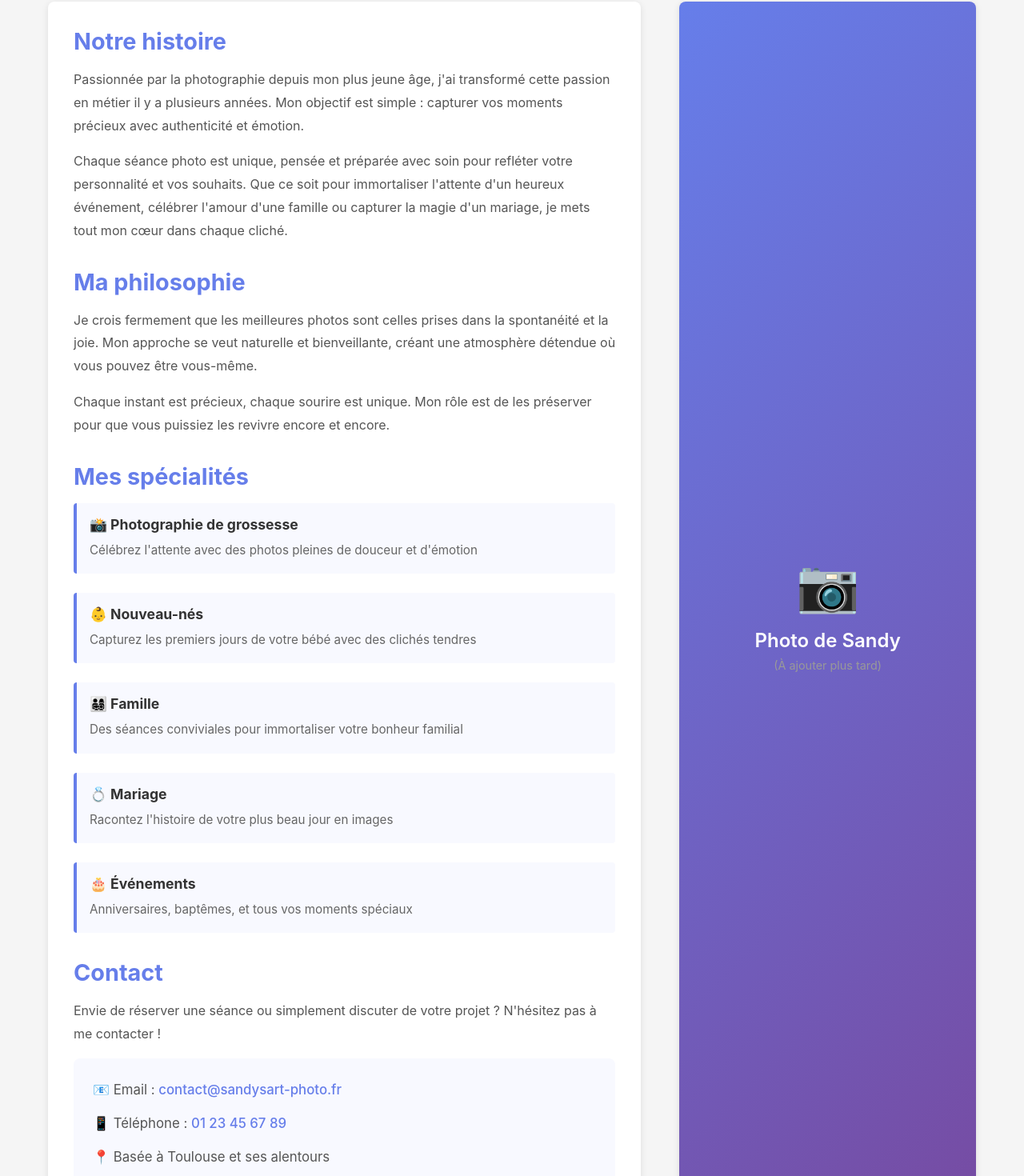
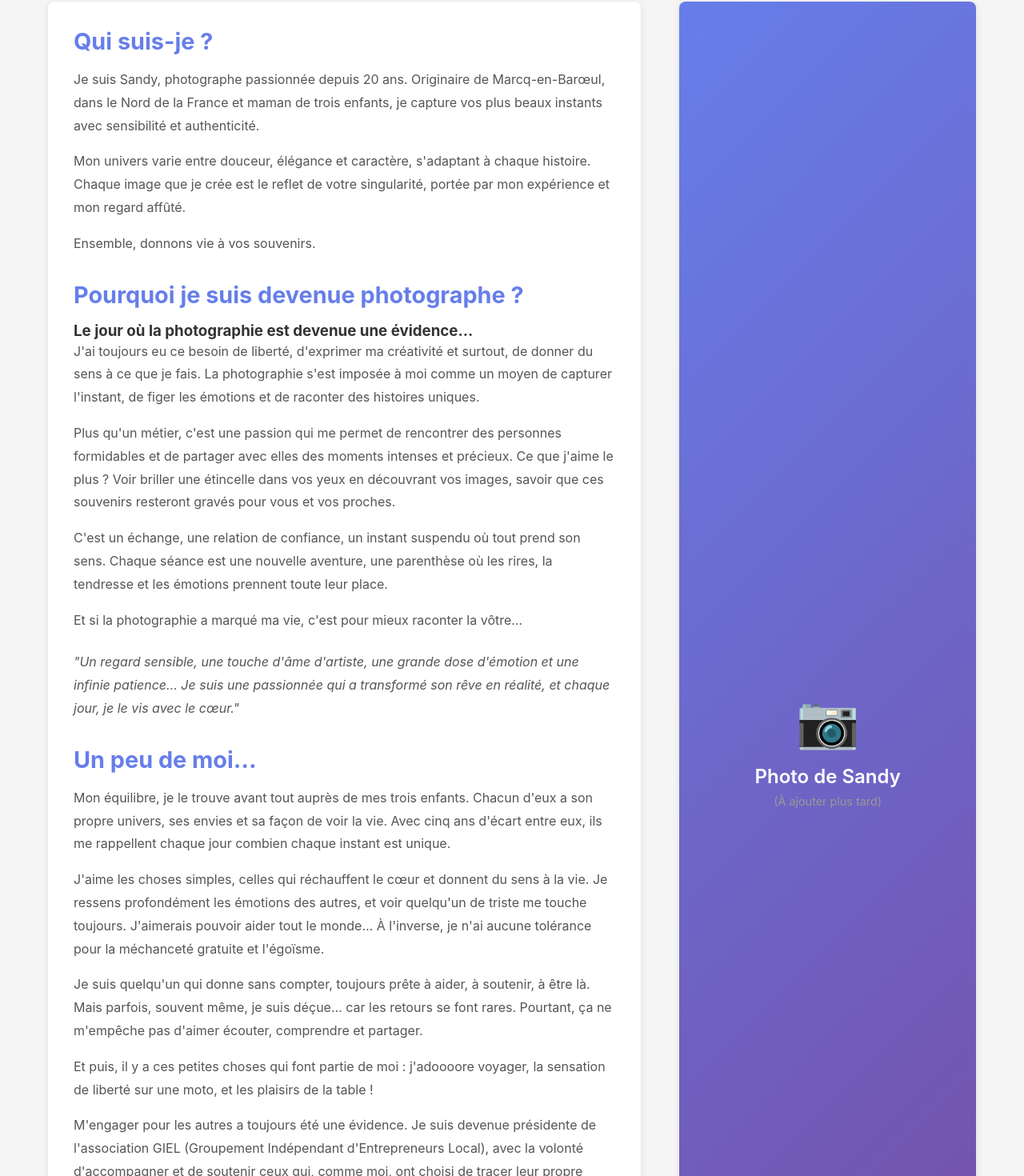
Before and after one commit to Enoxboo/sandysart-photo, a React app in the folder frontend/: page /about in a window 1280 px wide. Shown: the part 252-1722 px from the top of the page at 80% size. Built offline with nearby package versions, Linux system fonts and the light colour scheme; the HTML template or start-up script is replaced by a standard one.

Commit message:
feat: add real info

```diff
--- a/frontend/src/pages/About.jsx
+++ b/frontend/src/pages/About.jsx
@@ -9,53 +9,74 @@ function About() {
 
             <section className="about-content">
                 <div className="about-text">
-                    <h2>Notre histoire</h2>
+                    <h2>Qui suis-je ?</h2>
                     <p>
-                        Passionnée par la photographie depuis mon plus jeune âge, j'ai transformé
-                        cette passion en métier il y a plusieurs années. Mon objectif est simple :
-                        capturer vos moments précieux avec authenticité et émotion.
+                        Je suis Sandy, photographe passionnée depuis 20 ans.
+                        Originaire de Marcq-en-Barœul, dans le Nord de la France et maman de trois enfants,
+                        je capture vos plus beaux instants avec sensibilité et authenticité.
                     </p>
                     <p>
-                        Chaque séance photo est unique, pensée et préparée avec soin pour refléter
-                        votre personnalité et vos souhaits. Que ce soit pour immortaliser l'attente
-                        d'un heureux événement, célébrer l'amour d'une famille ou capturer la magie
-                        d'un mariage, je mets tout mon cœur dans chaque cliché.
+                        Mon univers varie entre douceur, élégance et caractère, s'adaptant à chaque histoire.
+                        Chaque image que je crée est le reflet de votre singularité, portée par mon expérience
+                        et mon regard affûté.
+                    </p>
+                    <p>
+                        Ensemble, donnons vie à vos souvenirs.
                     </p>
 
-                    <h2>Ma philosophie</h2>
+                    <h2>Pourquoi je suis devenue photographe ?</h2>
+                    <h3>Le jour où la photographie est devenue une évidence…</h3>
                     <p>
-                        Je crois fermement que les meilleures photos sont celles prises dans la
-                        spontanéité et la joie. Mon approche se veut naturelle et bienveillante,
-                        créant une atmosphère détendue où vous pouvez être vous-même.
+                        J'ai toujours eu ce besoin de liberté, d'exprimer ma créativité et surtout, de donner
+                        du sens à ce que je fais. La photographie s'est imposée à moi comme un moyen de capturer
+                        l'instant, de figer les émotions et de raconter des histoires uniques.
                     </p>
                     <p>
-                        Chaque instant est précieux, chaque sourire est unique. Mon rôle est de
-                        les préserver pour que vous puissiez les revivre encore et encore.
+                        Plus qu'un métier, c'est une passion qui me permet de rencontrer des personnes formidables
+                        et de partager avec elles des moments intenses et précieux. Ce que j'aime le plus ?
+                        Voir briller une étincelle dans vos yeux en découvrant vos images, savoir que ces souvenirs
+                        resteront gravés pour vous et vos proches.
+                    </p>
+                    <p>
+                        C'est un échange, une relation de confiance, un instant suspendu où tout prend son sens.
+                        Chaque séance est une nouvelle aventure, une parenthèse où les rires, la tendresse et les
+                        émotions prennent toute leur place.
+                    </p>
+                    <p>
+                        Et si la photographie a marqué ma vie, c'est pour mieux raconter la vôtre…
+                    </p>
+                    <p style={{ fontStyle: 'italic', marginTop: '1.5rem' }}>
+                        "Un regard sensible, une touche d'âme d'artiste, une grande dose d'émotion et une infinie
+                        patience… Je suis une passionnée qui a transformé son rêve en réalité, et chaque jour, je le
+                        vis avec le cœur."
                     </p>
 
-                    <h2>Mes spécialités</h2>
-                    <ul className="specialties">
-                        <li>
-                            <strong>📸 Photographie de grossesse</strong>
-                            <p>Célébrez l'attente avec des photos pleines de douceur et d'émotion</p>
-                        </li>
-                        <li>
-                            <strong>👶 Nouveau-nés</strong>
-                            <p>Capturez les premiers jours de votre bébé avec des clichés tendres</p>
-                        </li>
-                        <li>
-                            <strong>👨‍👩‍👧‍👦 Famille</strong>
-                            <p>Des séances conviviales pour immortaliser votre bonheur familial</p>
-                        </li>
-                        <li>
-                            <strong>💍 Mariage</strong>
-                            <p>Racontez l'histoire de votre plus beau jour en images</p>
-                        </li>
-                        <li>
-                            <strong>🎂 Événements</strong>
-                            <p>Anniversaires, baptêmes, et tous vos moments spéciaux</p>
-                        </li>
-                    </ul>
+                    <h2>Un peu de moi…</h2>
+                    <p>
+                        Mon équilibre, je le trouve avant tout auprès de mes trois enfants. Chacun d'eux a son propre
+                        univers, ses envies et sa façon de voir la vie. Avec cinq ans d'écart entre eux, ils me rappellent
+                        chaque jour combien chaque instant est unique.
+                    </p>
+                    <p>
+                        J'aime les choses simples, celles qui réchauffent le cœur et donnent du sens à la vie.
+                        Je ressens profondément les émotions des autres, et voir quelqu'un de triste me touche toujours.
+                        J'aimerais pouvoir aider tout le monde… À l'inverse, je n'ai aucune tolérance pour la méchanceté
+                        gratuite et l'égoïsme.
+                    </p>
+                    <p>
+                        Je suis quelqu'un qui donne sans compter, toujours prête à aider, à soutenir, à être là.
+                        Mais parfois, souvent même, je suis déçue… car les retours se font rares. Pourtant, ça ne
+                        m'empêche pas d'aimer écouter, comprendre et partager.
+                    </p>
+                    <p>
+                        Et puis, il y a ces petites choses qui font partie de moi : j'adoooore voyager, la sensation
+                        de liberté sur une moto, et les plaisirs de la table !
+                    </p>
+                    <p>
+                        M'engager pour les autres a toujours été une évidence. Je suis devenue présidente de
+                        l'association GIEL (Groupement Indépendant d'Entrepreneurs Local), avec la volonté d'accompagner
+                        et de soutenir ceux qui, comme moi, ont choisi de tracer leur propre chemin.
+                    </p>
 
                     <h2>Contact</h2>
                     <p>
@@ -63,13 +84,12 @@ function About() {
                         N'hésitez pas à me contacter !
                     </p>
                     <div className="contact-info">
-                        <p>📧 Email : <a href="mailto:contact@sandysart-photo.fr">contact@sandysart-photo.fr</a></p>
-                        <p>📱 Téléphone : <a href="tel:+33123456789">01 23 45 67 89</a></p>
-                        <p>📍 Basée à Toulouse et ses alentours</p>
+                        <p>📧 Email : <a href="mailto:sandysartphotographies@hotmail.com">sandysartphotographies@hotmail.com</a></p>
+                        <p>📱 Téléphone : <a href="tel:+33684902214">06 84 90 22 14</a></p>
+                        <p>📍 Basée à Vernet</p>
                     </div>
                 </div>
 
-                {/* Optionnel : Tu pourras ajouter une photo de Sandy ici plus tard */}
                 <div className="about-image">
                     <div className="placeholder-image">
                         <p>📷</p>
--- a/frontend/src/pages/Gallery.jsx
+++ b/frontend/src/pages/Gallery.jsx
@@ -87,8 +87,22 @@ function Gallery() {
     return (
         <div className="container">
             <section className="gallery-header">
-                <h1>Galerie</h1>
-                <p>Découvrez notre portfolio complet</p>
+                <h1>Créez aujourd'hui vos souvenirs de demain</h1>
+                <div className="gallery-intro">
+                    <p>
+                        Je suis Sandy, du Studio Sandy's Art Photographies. Mon approche se veut douce et épurée.
+                        Passionnée par les détails, je mets à profit plus de 15 ans d'expérience pour capturer des
+                        instants authentiques, chargés d'émotion et de sincérité.
+                    </p>
+                    <p>
+                        Mon objectif ? Vous sublimer et rendre vos souvenirs uniques. Chaque image raconte une histoire… La vôtre.
+                    </p>
+                    <p>
+                        Laissez-vous inspirer en explorant mon portfolio. Du shooting nouveau-né, enfants avec des décors
+                        incroyables chaque année, famille, aux séances femmes enceinte, portrait de femme et couple,
+                        je crée des souvenirs qui vous ressemblent.
+                    </p>
+                </div>
             </section>
 
             {/* Filtres par tags */}
```
